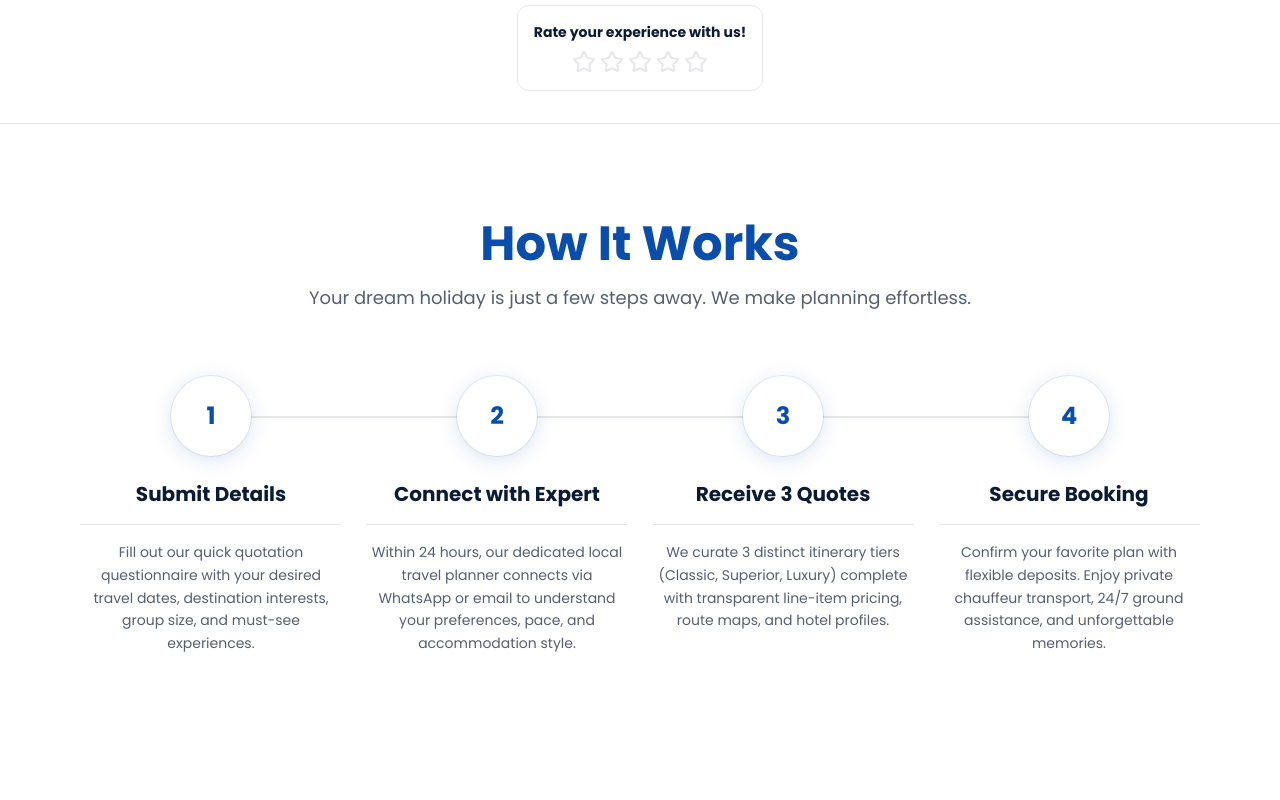
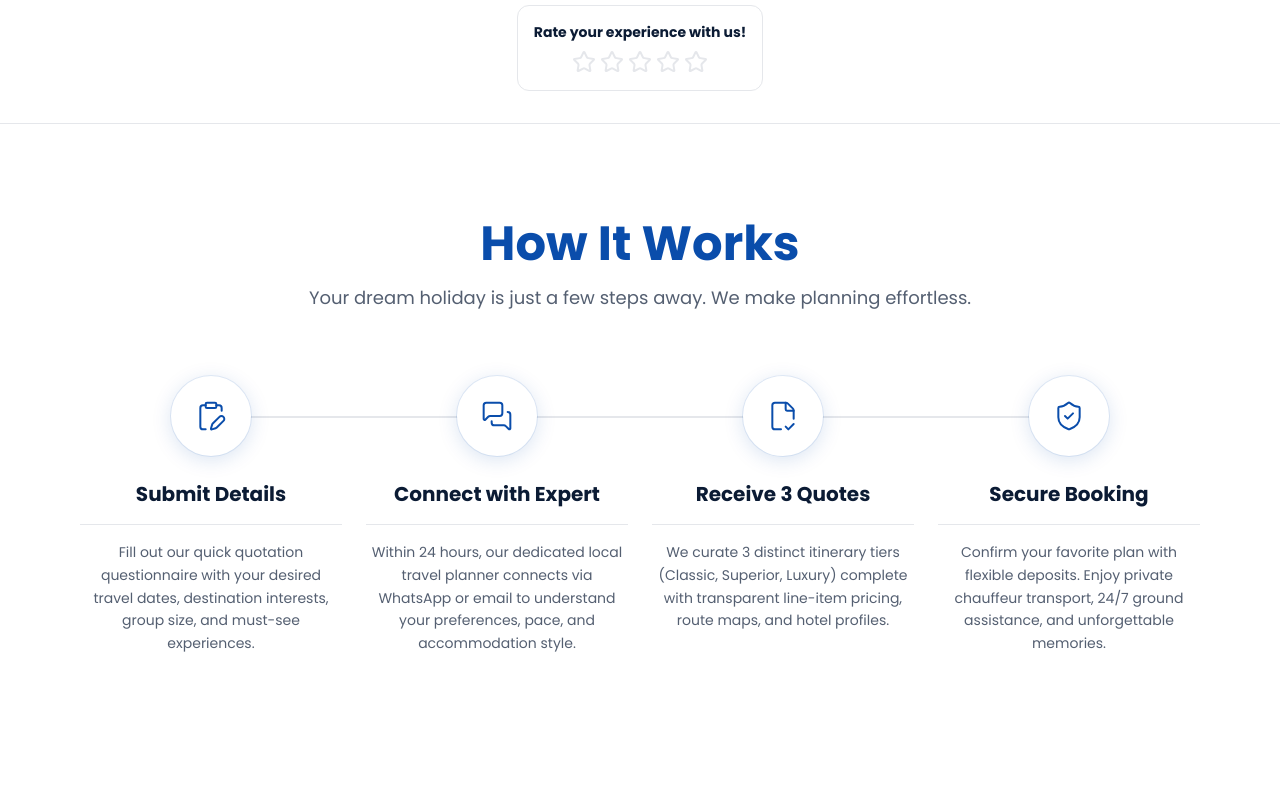
Before and after one commit to chithilamanul1/oceanway-tours-, a Next.js app: page / in a window 1280 px wide. Shown: the part 940-1740 px from the top of the page. Built offline with nearby package versions, Linux system fonts and the light colour scheme.

Commit message:
Replace numbers with icons in HowItWorks section

```diff
--- a/src/components/home/HowItWorks.tsx
+++ b/src/components/home/HowItWorks.tsx
@@ -1,17 +1,28 @@
 import React from 'react';
 import SectionIntro from '@/components/ui/SectionIntro';
 import { howItWorks } from '@/data/siteContent';
+import { ClipboardEdit, MessagesSquare, FileCheck2, ShieldCheck } from 'lucide-react';
+import ScrollReveal from '@/components/ui/ScrollReveal';
 
 export default function HowItWorks() {
+  const stepIcons = [
+    <ClipboardEdit key="step-1" size={32} strokeWidth={1.5} />,
+    <MessagesSquare key="step-2" size={32} strokeWidth={1.5} />,
+    <FileCheck2 key="step-3" size={32} strokeWidth={1.5} />,
+    <ShieldCheck key="step-4" size={32} strokeWidth={1.5} />
+  ];
+
   return (
-    <section className="py-24 bg-white">
+    <section className="py-24 bg-white overflow-hidden">
       <div className="container mx-auto px-6">
+        <ScrollReveal direction="up">
           <div className="text-center mb-16">
             <h2 className="text-4xl md:text-5xl font-bold text-brand mb-4 font-display">How It Works</h2>
             <p className="text-forest/70 text-lg">
               Your dream holiday is just a few steps away. We make planning effortless.
             </p>
           </div>
+        </ScrollReveal>
 
         <div className="relative mt-16 max-w-6xl mx-auto px-4">
           {/* Connecting Line */}
@@ -19,15 +30,15 @@ export default function HowItWorks() {
 
           <div className="grid grid-cols-1 md:grid-cols-4 gap-12 md:gap-6 relative z-10">
             {howItWorks.map((step, index) => (
-              <div key={index} className="flex flex-col items-center text-center group">
-                <div className="w-20 h-20 rounded-full bg-white shadow-[0_4px_20px_rgba(10,77,171,0.15)] flex items-center justify-center text-2xl font-bold text-brand mb-6 group-hover:scale-110 transition-transform duration-300 relative border-[6px] border-white ring-1 ring-brand/10">
-                  {index + 1}
+              <ScrollReveal key={index} delay={0.15 * index} direction="up" className="flex flex-col items-center text-center group">
+                <div className="w-20 h-20 rounded-full bg-white shadow-[0_4px_20px_rgba(10,77,171,0.15)] flex items-center justify-center text-brand mb-6 group-hover:scale-110 transition-transform duration-300 relative border-[6px] border-white ring-1 ring-brand/10">
+                  {stepIcons[index]}
                 </div>
                 {/* Small connecting line for mobile */}
                 <div className="md:hidden w-0.5 h-10 bg-line my-2" />
                 <h3 className="text-xl font-bold text-forest mb-4 pb-4 border-b border-line w-full">{step.title}</h3>
                 <p className="text-forest/70 text-sm leading-relaxed max-w-[280px]">{step.description}</p>
-              </div>
+              </ScrollReveal>
             ))}
           </div>
         </div>
```
Lines whose indentation alone changed are shown as unchanged.
